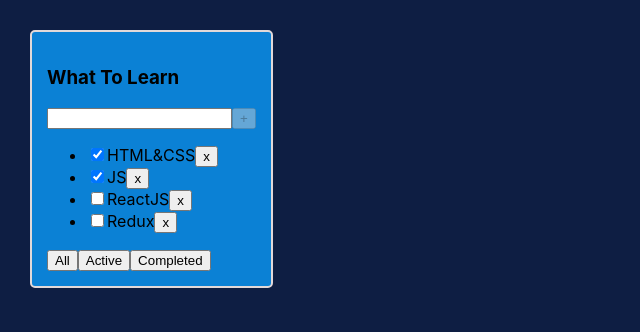
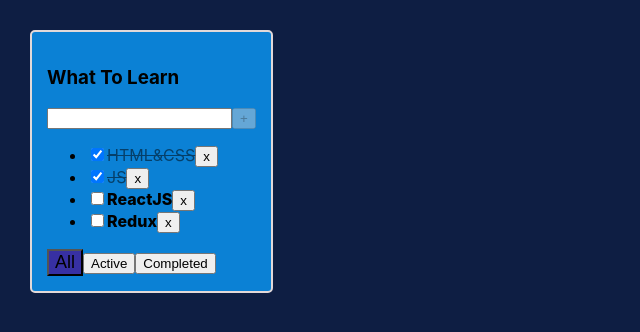
Before and after one commit to Tenebran/tasks-planner, a React (Vite) app: page / in a window 1280 px wide. Shown: the top 332 px of the page, without its empty margins (0-640 px from the left). Built offline with nearby package versions, Linux system fonts and the light colour scheme.

Commit message:
Add active filter highlighting and pass filter state to Todolist
- Pass current filter state to Todolist component
- Add helper for determining active filter button
- Highlight active filter button via CSS class
- Clean up filter button click handling

```diff
--- a/src/App.scss
+++ b/src/App.scss
@@ -37,3 +37,20 @@
   box-shadow: 0 2px 0 #3730a3;
   background-color: rgb(144, 61, 61);
 }
+
+.filter {
+  font-weight: 400;
+
+  &_active {
+    background-color: #3730a3;
+    font-size: 18px;
+  }
+}
+
+.task {
+  font-weight: 800;
+  &_done {
+    opacity: 0.5;
+    text-decoration: line-through;
+  }
+}
--- a/src/App.tsx
+++ b/src/App.tsx
@@ -66,6 +66,7 @@
         addTask={addTask}
         changeTaskStatus={changeTaskStatus}
         changeTaskTitle={changeTaskTitle}
+        filter={filter}
       />
     </div>
   );
--- a/src/Task.tsx
+++ b/src/Task.tsx
@@ -23,9 +23,15 @@
     <li>
       {!open ? (
         <>
-          <input type="checkbox" checked={isDone} onChange={() => changeTaskStatus(id, !isDone)} />
+          <input
+            type="checkbox"
+            checked={isDone}
+            onChange={(e) => changeTaskStatus(id, e.currentTarget.checked)}
+          />
 
-          <span onDoubleClick={() => setOpen(true)}>{title}</span>
+          <span className={isDone ? 'task_done' : 'task'} onDoubleClick={() => setOpen(true)}>
+            {title}
+          </span>
 
           <button onClick={() => removeTask(id)}>x</button>
         </>
--- a/src/Todolist.tsx
+++ b/src/Todolist.tsx
@@ -10,6 +10,7 @@
   addTask: (title: string) => void;
   changeTaskStatus: (id: string, newIsDoneValue: boolean) => void;
   changeTaskTitle: (e: ChangeEvent<HTMLInputElement>, id: string) => void;
+  filter: FilterType;
 };
 
 export const Todolist: React.FC<TodolistProps> = ({
@@ -20,6 +21,7 @@
   addTask,
   changeTaskStatus,
   changeTaskTitle,
+  filter,
 }) => {
   const [newTaskTitle, setNewTaskTitle] = useState<string>('');
 
@@ -38,6 +40,12 @@
   const isAddBtnDisabled = !newTaskTitle || newTaskTitle.length >= 15;
   const onChangeSetNewTaskTitle = (e: ChangeEvent<HTMLInputElement>) =>
     setNewTaskTitle(e.currentTarget.value);
+
+  const filterHandler = (filterButton: FilterType) => {
+    return filter === filterButton ? 'filter_active' : '';
+  };
+
+  console.log('filter', filterHandler(filter));
 
   return (
     <div className="todolist">
@@ -68,9 +76,17 @@
         )}
       </ul>
       <div>
-        <button onClick={() => changeTaskFilter('all')}>All</button>
-        <button onClick={() => changeTaskFilter('active')}>Active</button>
-        <button onClick={() => changeTaskFilter('completed')}>Completed</button>
+        <button className={filterHandler('all')} onClick={() => changeTaskFilter('all')}>
+          All
+        </button>
+        <button className={filterHandler('active')} onClick={() => changeTaskFilter('active')}>
+          Active
+        </button>
+        <button
+          className={filterHandler('completed')}
+          onClick={() => changeTaskFilter('completed')}>
+          Completed
+        </button>
       </div>
     </div>
   );
```
